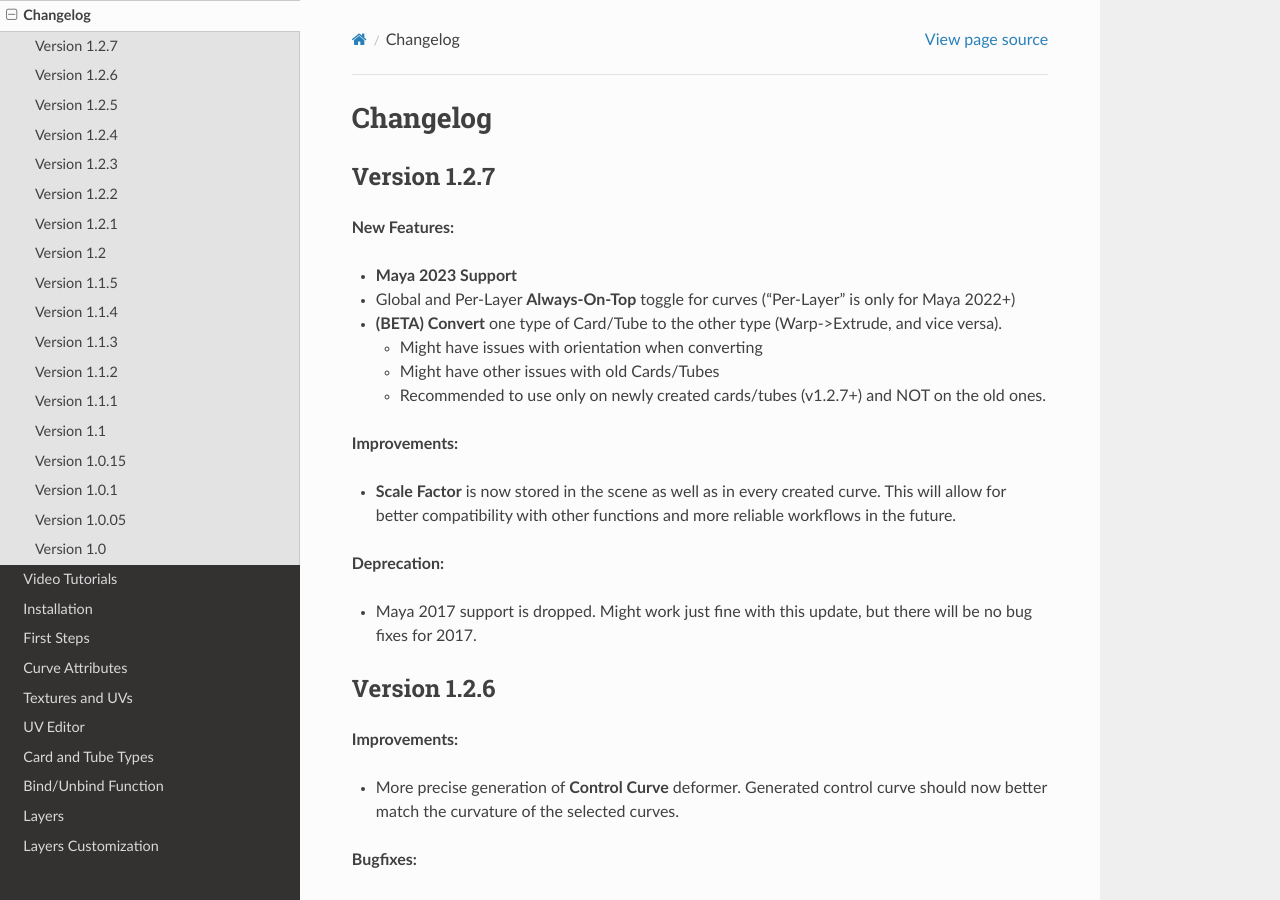
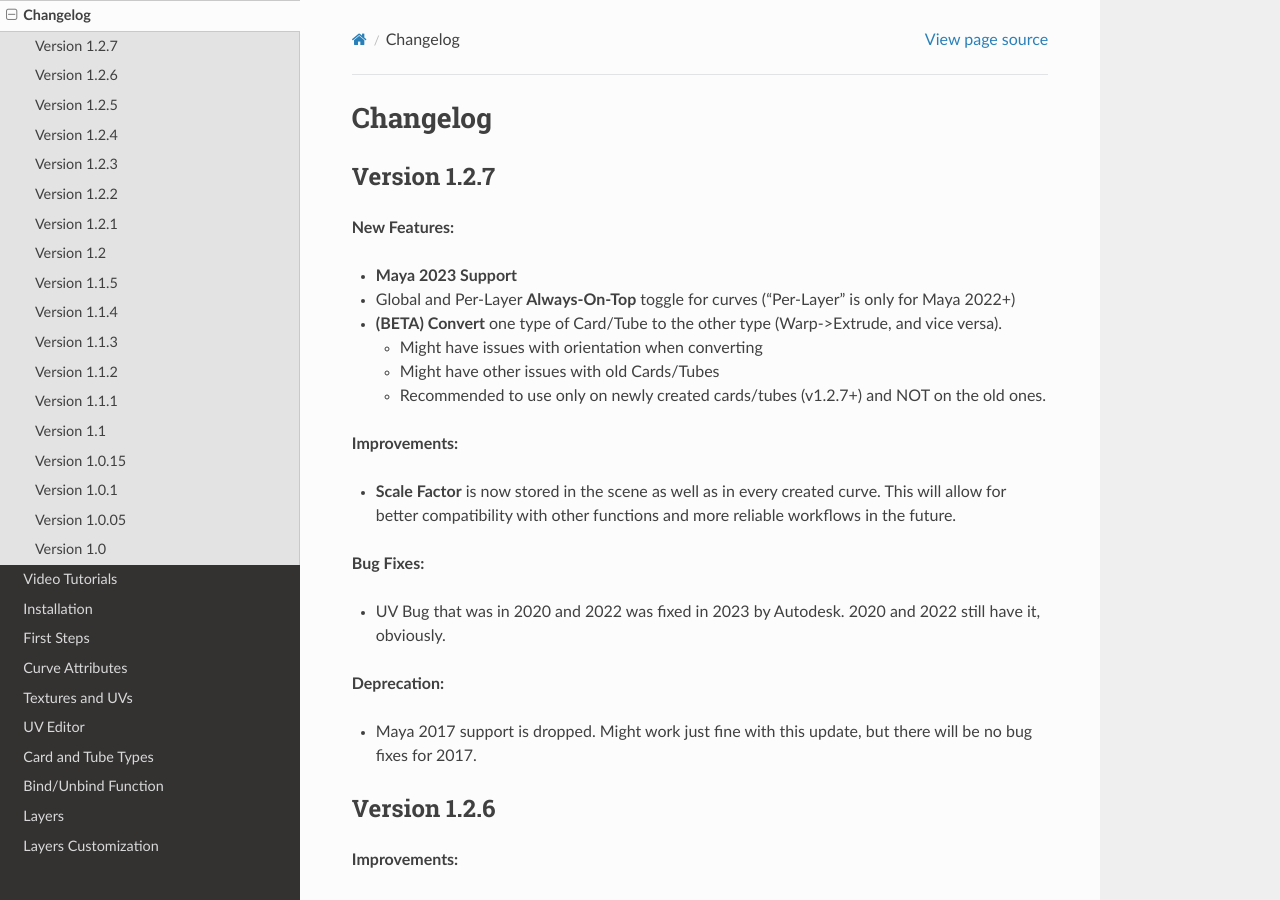
Before and after one commit to Video-Nomad/gs-curvetools-docs, a Sphinx documentation site: the page built from docs/source/changelog.rst, in a window 1280 px wide and 900 px high. Built offline with Sphinx 7.4.7 and the Read the Docs theme 2.0.0, drawn with Linux system fonts in a browser that asks for light colours; pages that are not in the unit, such as notebooks, are missing from menus.

Commit message:
uv bug changelog

```diff
--- a/docs/source/changelog.rst
+++ b/docs/source/changelog.rst
@@ -21,6 +21,10 @@ Version 1.2.7
 
 - **Scale Factor** is now stored in the scene as well as in every created curve. This will allow for better compatibility with other functions and more reliable workflows in the future.
 
+
+**Bug Fixes:**
+
+- UV Bug that was in 2020 and 2022 was fixed in 2023 by Autodesk. 2020 and 2022 still have it, obviously.
 
 **Deprecation:**
 
```
